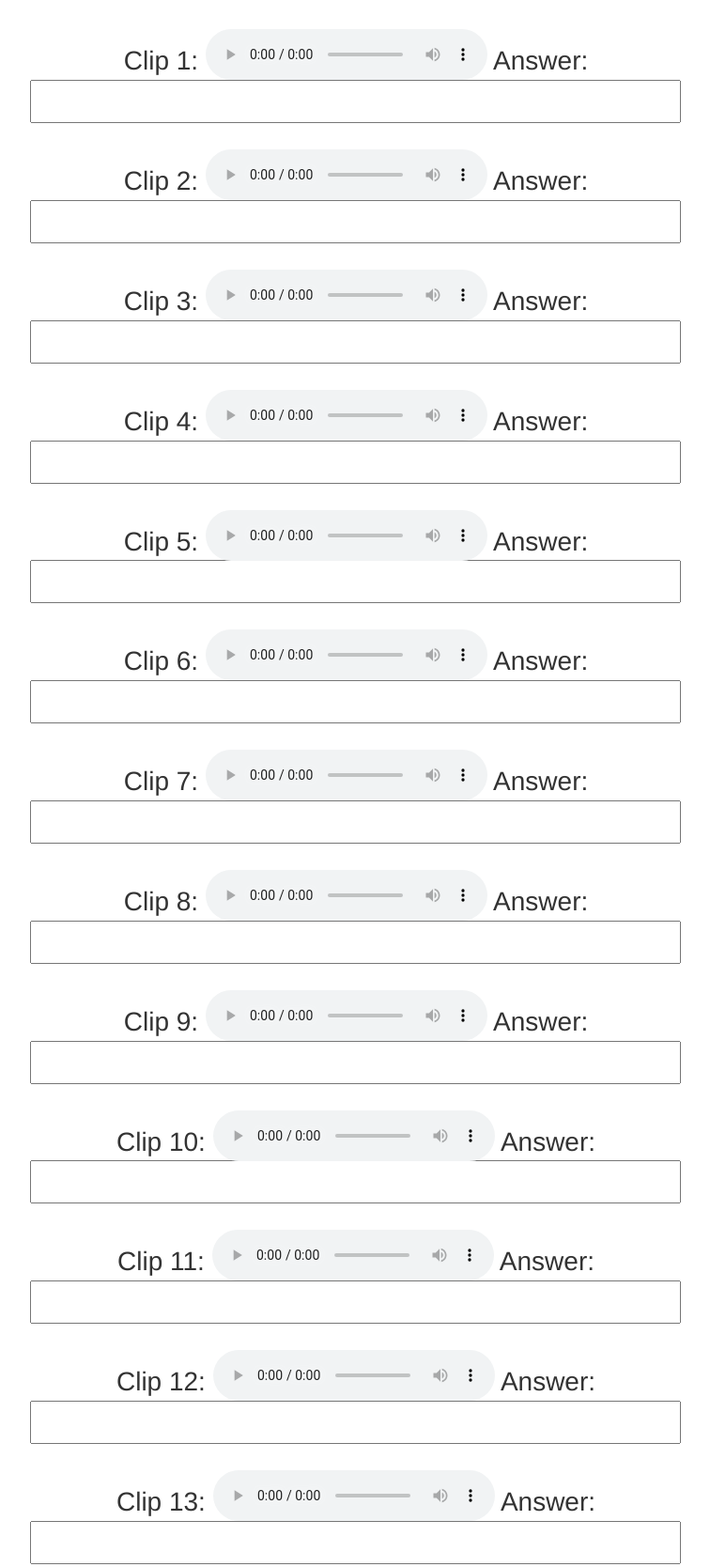
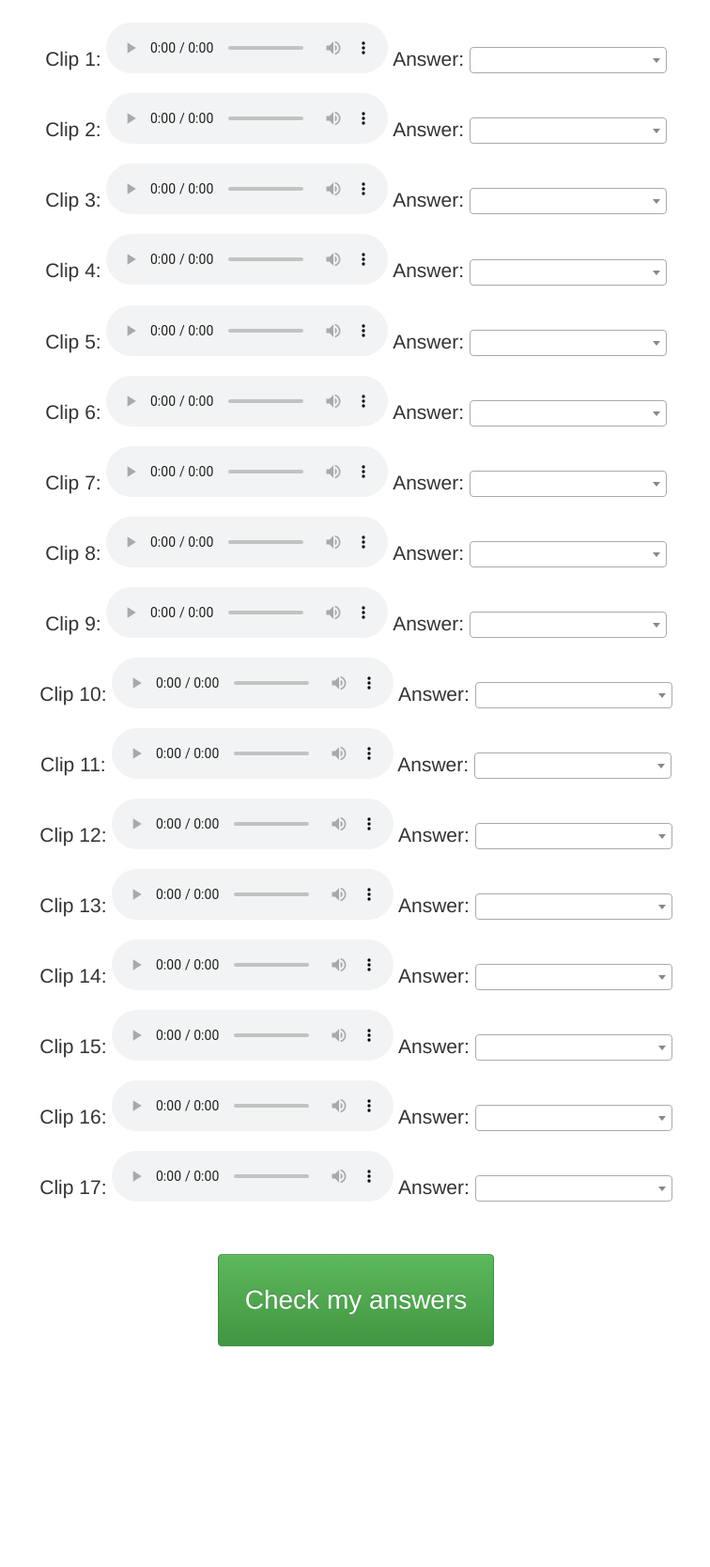
Before and after one commit to s-andrews/musicquiz, a plain HTML site: page index.html in a window 1280 px wide. Shown: the part 387-2055 px from the top of the page at 94% size, without its empty margins (261-1017 px from the left). After the commit the page ends 1876 px from the top, so only its background shows below. Drawn offline with nearby package versions, Linux system fonts and the light colour scheme.

Commit message:
Styled answers.  Added button

```diff
--- a/css/quiz.css
+++ b/css/quiz.css
@@ -5,12 +5,19 @@
 }
 
 div.clip {
-    font-size: 200%;
+    font-size: 150%;
     padding-top: 1em;
 }
+
 
 audio {
     padding-bottom: 0;
     margin-bottom: -0.4em;
 
 }
+
+.btn-success {
+    font-size: 200%;
+    padding: 1em;
+    margin: 2em;
+}
--- a/index.html
+++ b/index.html
@@ -10,6 +10,8 @@
     <!-- Bootstrap -->
     <link rel="stylesheet" href="https://maxcdn.bootstrapcdn.com/bootstrap/3.3.7/css/bootstrap.min.css" integrity="sha384-BVYiiSIFeK1dGmJRAkycuHAHRg32OmUcww7on3RYdg4Va+PmSTsz/K68vbdEjh4u" crossorigin="anonymous">
     <link rel="stylesheet" href="https://maxcdn.bootstrapcdn.com/bootstrap/3.3.7/css/bootstrap-theme.min.css" integrity="sha384-rHyoN1iRsVXV4nD0JutlnGaslCJuC7uwjduW9SVrLvRYooPp2bWYgmgJQIXwl/Sp" crossorigin="anonymous">
+    <!-- select 2 -->
+    <link href="https://cdn.jsdelivr.net/npm/select2@4.0.13/dist/css/select2.min.css" rel="stylesheet" />
 
     <!-- Local CSS -->
     <link rel="stylesheet" href="css/quiz.css">
@@ -51,12 +53,24 @@
 
             </div>
         </div>
+        <div class="row">
+            <div class="col-md-2">
+                <!-- Provide some space on the left -->
+            </div>
+            <div class="col-md-8 text-center">
+                <button class="btn btn-success">Check my answers</button>
+            </div>
+        </div>
     </div>
 
     <!-- JQuery -->
     <script src="https://ajax.googleapis.com/ajax/libs/jquery/1.12.4/jquery.min.js"></script>
     <!-- Bootstrap -->
     <script src="https://maxcdn.bootstrapcdn.com/bootstrap/3.3.7/js/bootstrap.min.js" integrity="sha384-Tc5IQib027qvyjSMfHjOMaLkfuWVxZxUPnCJA7l2mCWNIpG9mGCD8wGNIcPD7Txa" crossorigin="anonymous"></script>
+
+    <!-- select2 -->
+    <script src="https://cdn.jsdelivr.net/npm/select2@4.0.13/dist/js/select2.min.js"></script>
+
     <!-- Local JS -->
     <script src="main.js"></script>
 
--- a/main.js
+++ b/main.js
@@ -1,4 +1,5 @@
 $(document).ready(function(){
+
 
     // Load in the clips and place them in the document
     $.getJSON('clips.json', function(clips) {
@@ -6,8 +7,22 @@ $(document).ready(function(){
         clipdiv = $("#clips")
 
         for (i=0; i < clips.length; i++) {
-            clipdiv.append("<div class=\"clip text-center\">Clip "+(i+1)+": <audio controls><source src=\""+clips[i]["file"]+"\" type=\"audio/mp3\"></audio> Answer: <input type=\"text\" size=\"40\"></div>")
+            clipdiv.append("<div class=\"clip text-center\">Clip "+(i+1)+": <audio controls><source src=\""+clips[i]["file"]+"\" type=\"audio/mp3\"></audio> Answer: <select class=\"answers\"></select></div>")
         }
+
+
+        $.getJSON('suggestions.json', function(suggestions) {
+
+            allanswers = $(".answers")
+            allanswers.append("<option value=\"\"></option>")
+
+            for (i=0; i < suggestions.length; i++) {
+                allanswers.append("<option value=\""+suggestions[i]["index"]+"\">"+suggestions[i]["name"]+"</option>")
+            }
+
+
+            allanswers.select2({width: "10em"})
+        });
 
 
     });
```
